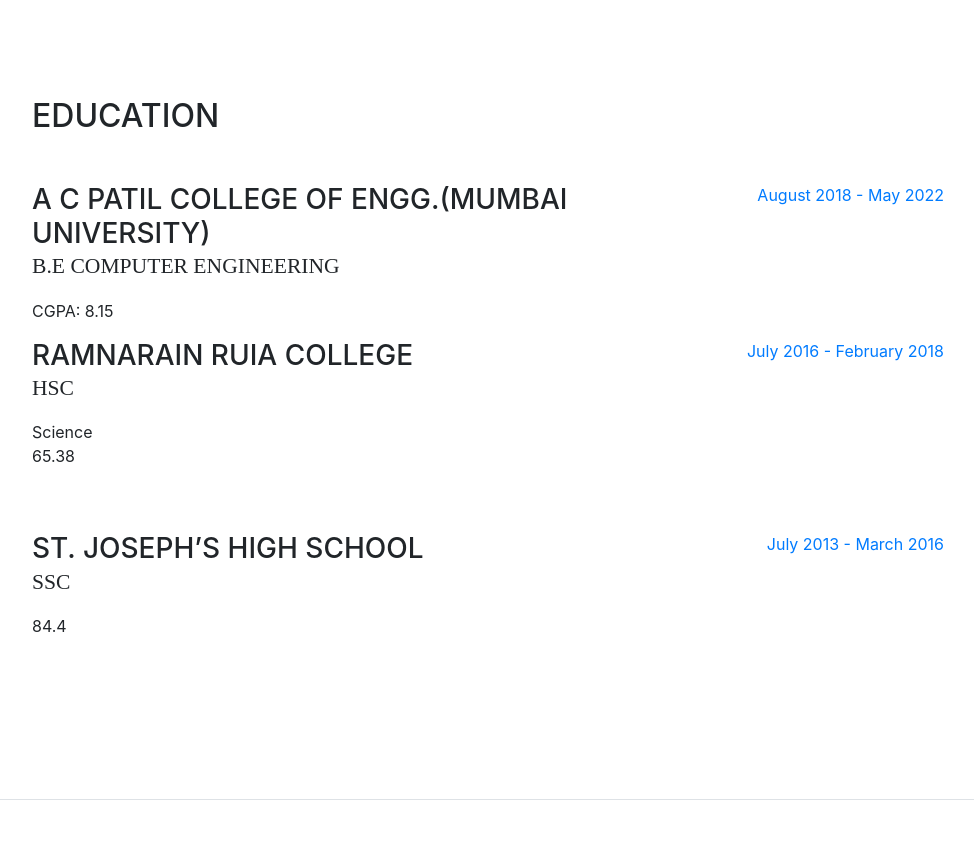
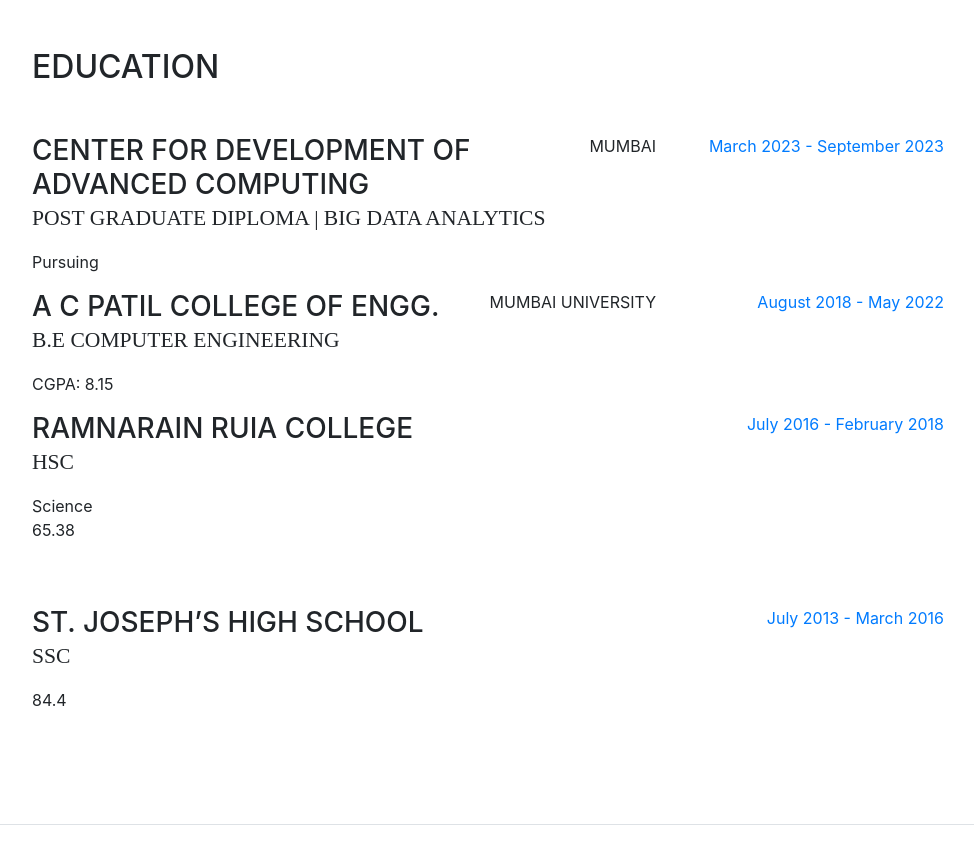
Before and after one commit to Hrishikesh-tonge/cv, a website with bundled scripts: page index.html in a window 1280 px wide. Shown: the part 1600-2464 px from the top of the page, without its empty margins (288-1262 px from the left). Built offline with nearby package versions, Linux system fonts and the light colour scheme; a web font is replaced by a local one.

Commit message:
Update index.html

```diff
--- a/index.html
+++ b/index.html
@@ -168,10 +168,23 @@
 
           <div class="resume-item d-flex flex-column flex-md-row">
             <div class="resume-content mr-auto">
-              <h3 class="mb-0">A C PATIL COLLEGE OF ENGG.(MUMBAI UNIVERSITY)</h3>
+              <h3 class="mb-0">Center for development of advanced computing</h3>
+              <div class="subheading mb-3">Post Graduate Diploma | Big Data Analytics</div>
+              <p>Pursuing</p>
+            </div>
+            <div>MUMBAI</div>
+            <div class="resume-date text-md-right">
+              <span class="text-primary">March 2023 - September 2023</span>
+            </div>
+          </div>
+
+          <div class="resume-item d-flex flex-column flex-md-row">
+            <div class="resume-content mr-auto">
+              <h3 class="mb-0">A C PATIL COLLEGE OF ENGG.</h3>
               <div class="subheading mb-3">B.E COMPUTER ENGINEERING</div>
               <p>CGPA: 8.15</p>
             </div>
+            <div>MUMBAI UNIVERSITY</div>
             <div class="resume-date text-md-right">
               <span class="text-primary">August 2018 - May 2022</span>
             </div>
```
